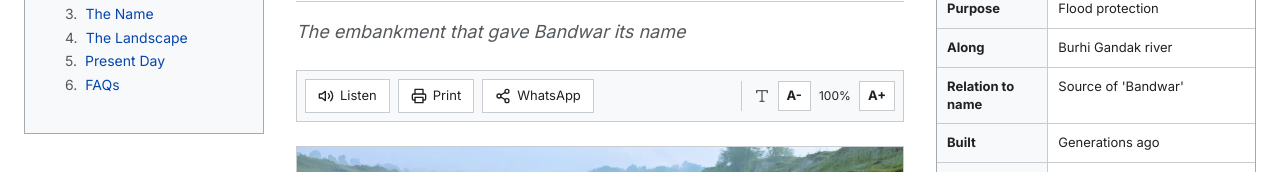
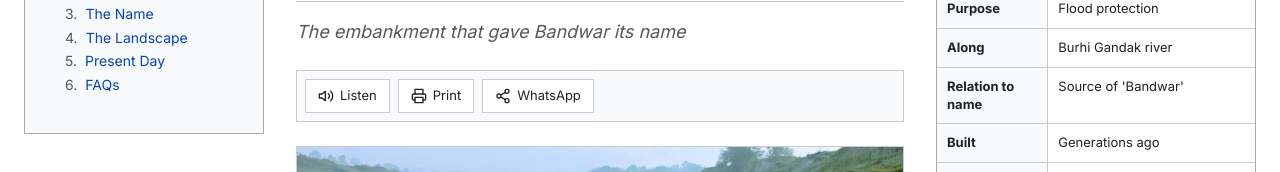
Before and after one commit to ravirajhere/Bandwar, a Next.js app: page /article/bandh in a window 1280 px wide. Shown: the part 188-360 px from the top of the page. Built offline with nearby package versions, Linux system fonts and the light colour scheme.

Commit message:
Update ArticleToolbar.tsx

```diff
--- a/src/components/article/ArticleToolbar.tsx
+++ b/src/components/article/ArticleToolbar.tsx
@@ -1,35 +1,41 @@
 "use client";
 
 import { useState, useEffect } from "react";
-import { Volume2, Square, Printer, Share2, Type } from "lucide-react";
+import { Volume2, Square, Printer, Share2 } from "lucide-react";
 
 export function ArticleToolbar({ title, contentText }: { title: string; contentText: string }) {
   const [isSpeaking, setIsSpeaking] = useState(false);
-  const [fontSize, setFontSize] = useState(100);
 
+  // Text to Speech Logic
   const handleListen = () => {
     if (isSpeaking) {
       window.speechSynthesis.cancel();
       setIsSpeaking(false);
       return;
     }
+
     window.speechSynthesis.cancel();
     const textToRead = `${title}. ${contentText}`;
     const utterance = new SpeechSynthesisUtterance(textToRead);
+
     utterance.rate = 0.9;
     utterance.pitch = 1;
+
     utterance.onend = () => setIsSpeaking(false);
     utterance.onerror = () => setIsSpeaking(false);
+
     window.speechSynthesis.speak(utterance);
     setIsSpeaking(true);
   };
 
+  // Clean up speech on unmount
   useEffect(() => {
     return () => {
       window.speechSynthesis.cancel();
     };
   }, []);
 
+  // Share via WhatsApp
   const handleShare = () => {
     if (typeof window !== "undefined") {
       const url = window.location.href;
@@ -38,18 +44,15 @@ export function ArticleToolbar({ title, contentText }: { title: string; contentT
     }
   };
 
+  // Print
   const handlePrint = () => {
     window.print();
   };
 
-  const changeFontSize = (delta: number) => {
-    setFontSize((prev) => Math.min(Math.max(prev + delta, 80), 150));
-  };
+  return (
+    <div className="no-print border border-wiki-border-light bg-wiki-bg-alt flex flex-wrap items-center gap-2 p-2 mb-6 text-[13px] text-wiki-text">
 
-  return (
-    <div className="no-print border border-wiki-border-light bg-wiki-bg-alt flex flex-wrap items-center justify-between p-2 mb-6 text-[13px] text-wiki-text">
-
-      <div className="flex items-center gap-2 flex-wrap">
+      {/* Listen Button */}
       <button
         onClick={handleListen}
         title={isSpeaking ? "Stop reading" : "Listen to this article"}
@@ -63,6 +66,7 @@ export function ArticleToolbar({ title, contentText }: { title: string; contentT
         {isSpeaking ? "Stop Reading" : "Listen"}
       </button>
 
+      {/* Print Button */}
       <button
         onClick={handlePrint}
         title="Print this article"
@@ -71,6 +75,7 @@ export function ArticleToolbar({ title, contentText }: { title: string; contentT
         <Printer size={16} /> Print
       </button>
 
+      {/* Share Button */}
       <button
         onClick={handleShare}
         title="Share on WhatsApp"
@@ -78,32 +83,7 @@ export function ArticleToolbar({ title, contentText }: { title: string; contentT
       >
         <Share2 size={16} /> WhatsApp
       </button>
-      </div>
 
-      <div className="flex items-center gap-2 border-l border-wiki-border-light pl-3 ml-2 mt-2 sm:mt-0">
-        <span title="Adjust Text Size" className="flex items-center">
-          <Type size={16} className="text-wiki-text-muted" />
-        </span>
-        <button
-          onClick={() => changeFontSize(-10)}
-          title="Decrease text size"
-          className="px-2 py-1 bg-wiki-bg border border-wiki-border-light hover:bg-wiki-header font-bold"
-        >
-          A-
-        </button>
-        <span className="font-mono text-[12px] w-8 text-center">{fontSize}%</span>
-        <button
-          onClick={() => changeFontSize(10)}
-          title="Increase text size"
-          className="px-2 py-1 bg-wiki-bg border border-wiki-border-light hover:bg-wiki-header font-bold"
-        >
-          A+
-        </button>
-      </div>
-
-      <style>{`
-        .article-body-wrapper { font-size: ${fontSize}%; transition: font-size 0.2s ease; }
-      `}</style>
     </div>
   );
 }
```
Lines whose indentation alone changed are shown as unchanged.
